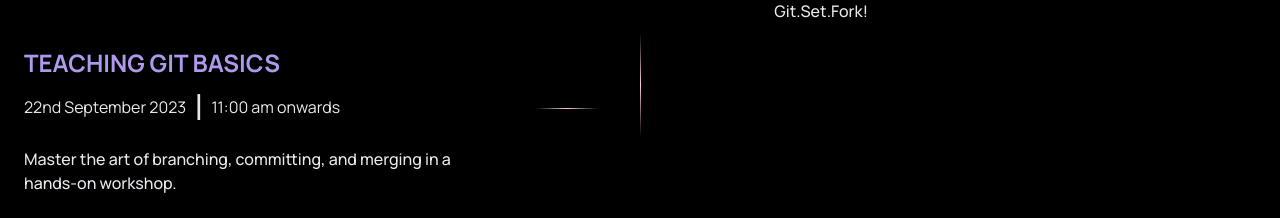
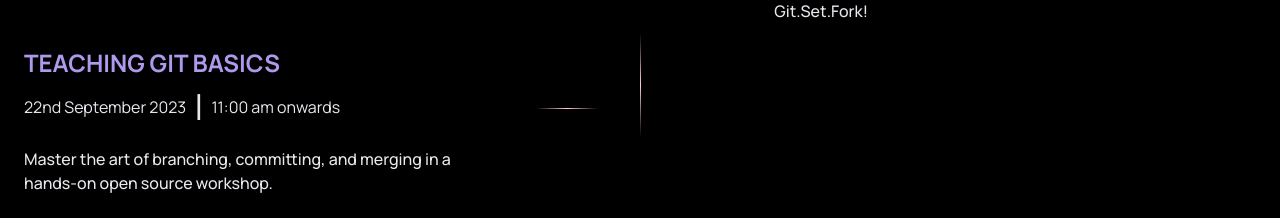
Before and after one commit to Keshav-Aneja/Forkthis-2023-frontend, a Next.js app: page / in a window 1280 px wide. Shown: the part 2201-2419 px from the top of the page. Built offline with nearby package versions, Linux system fonts and the light colour scheme; what tailwindcss-gradients would draw is missing.

Commit message:
added compose

```diff
--- /dev/null
+++ b/compose.yaml
@@ -0,0 +1,6 @@
+version: "3.0"
+services:
+  forkthis-frontend:
+    build: .
+    ports:
+      - "3045:3045"
--- a/src/components/timeline.tsx
+++ b/src/components/timeline.tsx
@@ -164,7 +164,7 @@ const TimelineComponent = () => {
               </p>
             </div>
             <p className="pt-5 text-left text-xs font-medium text-[#E8E8EE] sm:text-base">
-              Master the art of branching, committing, and merging in a hands-on workshop.
+              Master the art of branching, committing, and merging in a hands-on open source workshop.
             </p>
           </motion.div>
         </motion.div>
```
Also changed, not shown: 2 other files (tests, documents, lock files or other folders).
